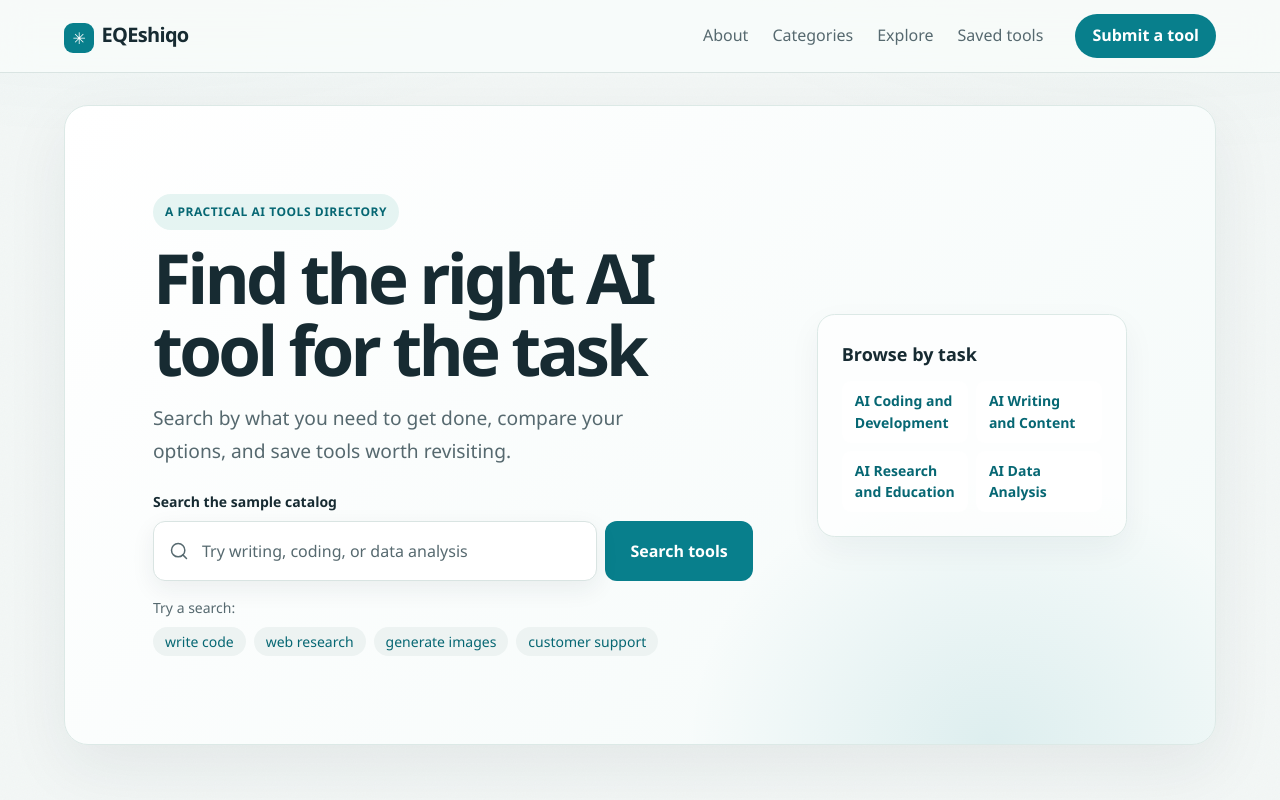
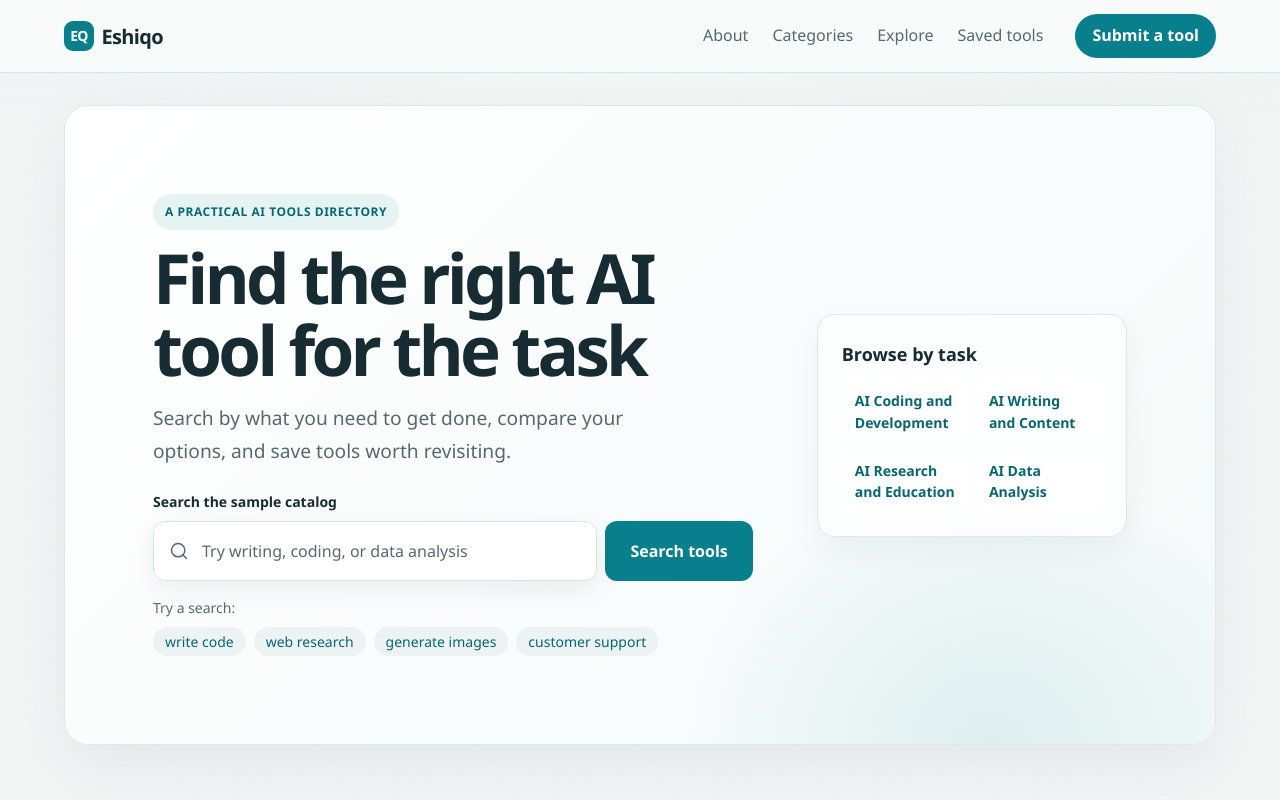
Before and after one commit to Ekemzzz/AI-Tool, a React (Vite) app: page / in a window 1280 px wide. Shown: the top 800 px of the page. Built offline with nearby package versions, Linux system fonts and the light colour scheme; no server answers; the database is empty.

Commit message:
Refactor site brand styles for improved layout and consistency

```diff
--- a/src/styles/layout.css
+++ b/src/styles/layout.css
@@ -39,7 +39,10 @@
 }
 
 .site-brand {
+  display: inline-flex;
   flex: 0 0 auto;
+  align-items: center;
+  gap: var(--space-2);
   color: var(--color-text-primary);
   font-family: var(--font-heading);
   font-size: var(--font-size-xl);
@@ -52,18 +55,17 @@
   color: var(--color-primary-hover);
 }
 
-.site-brand::before {
-  content: '✳';
+.site-brand__mark {
   display: inline-grid;
   width: 1.85rem;
   height: 1.85rem;
   place-items: center;
-  margin-inline-end: var(--space-2);
-  color: #fff;
+  color: var(--color-surface);
   background: var(--color-primary);
-  border-radius: 9px;
-  font-size: 1rem;
-  vertical-align: -0.12em;
+  border-radius: var(--radius-control);
+  font-size: var(--font-size-sm);
+  font-weight: 700;
+  letter-spacing: -0.06em;
 }
 
 .desktop-navigation,
```
